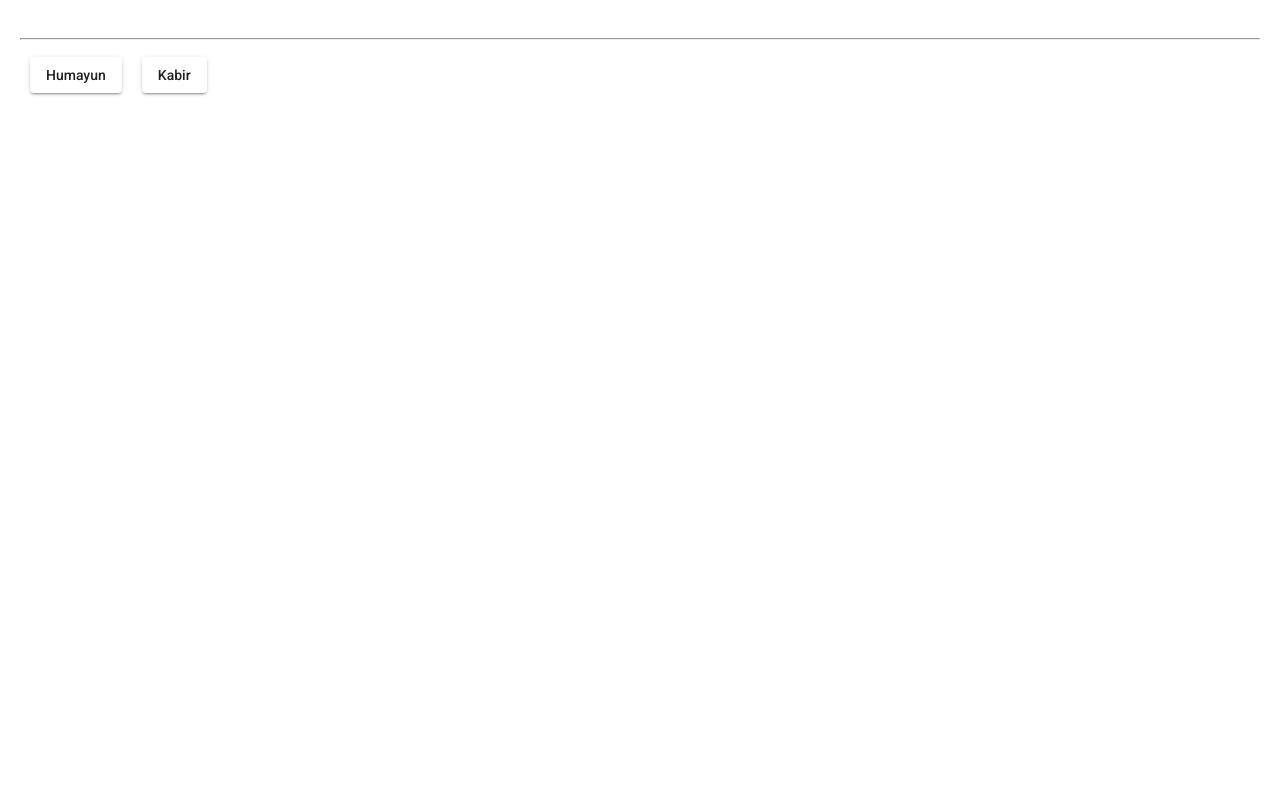
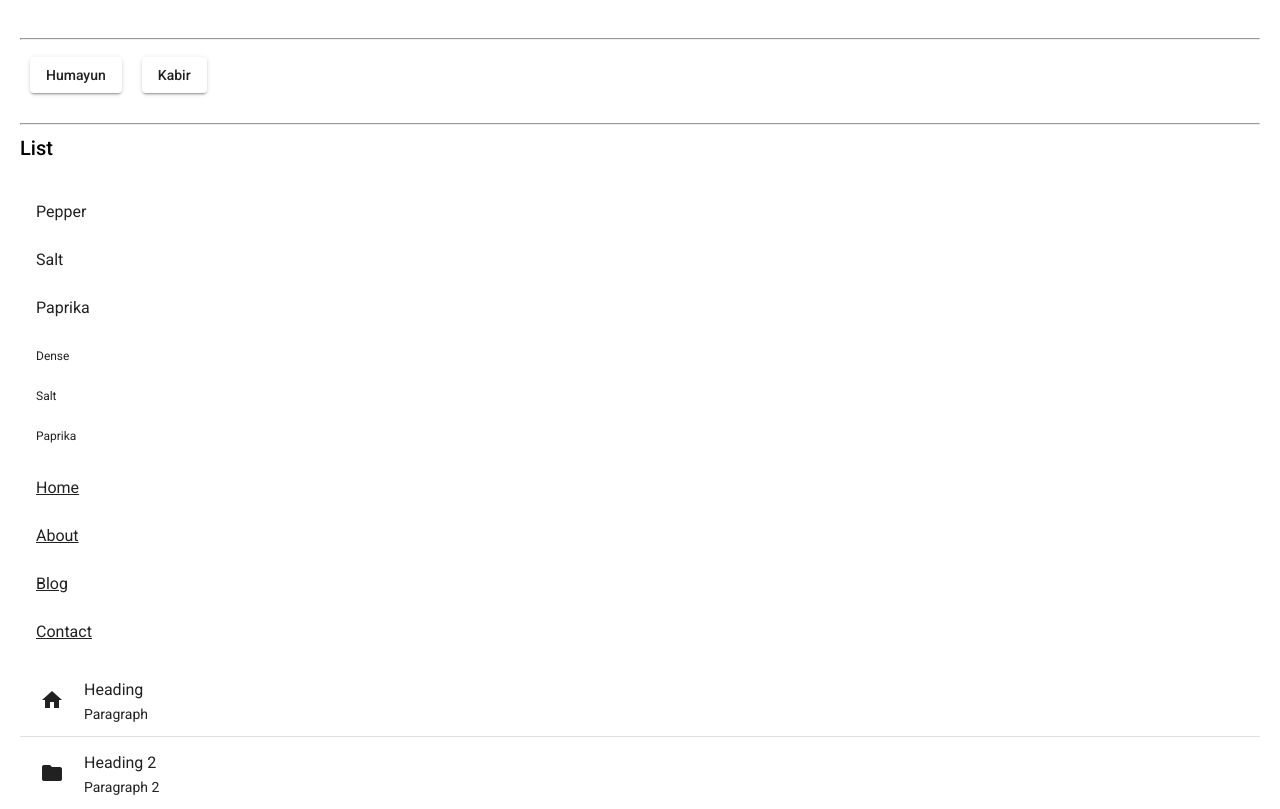
Before and after one commit to mhkmcp/angular-material, an Angular app: page / in a window 1280 px wide. Shown: the part 2740-3549 px from the top of the page. Before the commit the page ends 2843 px from the top, so only its background shows below. Built offline with nearby package versions, Linux system fonts and the light colour scheme.

Commit message:
added list

```diff
--- a/src/app/app.component.html
+++ b/src/app/app.component.html
@@ -194,3 +194,41 @@
     [matMenuTriggerFor]="lazyMenu"
     >Kabir</button>
 </section>
+
+<section>
+  <hr>
+  <h2>List</h2>
+  <mat-list>
+    <mat-list-item> Pepper </mat-list-item>
+    <mat-list-item> Salt </mat-list-item>
+    <mat-list-item> Paprika </mat-list-item>
+   </mat-list>
+
+   <mat-list dense>
+    <mat-list-item> Dense </mat-list-item>
+    <mat-list-item> Salt </mat-list-item>
+    <mat-list-item> Paprika </mat-list-item>
+   </mat-list>
+
+   <mat-list>
+     <a mat-list-item href="#">Home</a>
+     <a mat-list-item href="#">About</a>
+     <a mat-list-item href="#">Blog</a>
+     <a mat-list-item href="#">Contact</a>
+   </mat-list>
+
+
+   <mat-list>
+    <mat-list-item>
+      <mat-icon matListIcon>home</mat-icon>
+      <h3 matLine>Heading</h3>
+      <p matLine>Paragraph</p>
+    </mat-list-item>
+    <mat-divider></mat-divider>
+    <mat-list-item>
+      <mat-icon matListIcon>folder</mat-icon>
+      <h3 matLine>Heading 2</h3>
+      <p matLine>Paragraph 2</p>
+    </mat-list-item>
+   </mat-list>
+</section>
--- a/src/app/material/material.module.ts
+++ b/src/app/material/material.module.ts
@@ -6,6 +6,8 @@ import { MatBadgeModule } from '@angular/material/badge';
 import { MatProgressSpinnerModule } from '@angular/material/progress-spinner';
 import { MatSidenavModule } from '@angular/material/sidenav';
 import { MatMenuModule } from '@angular/material/menu';
+import { MatListModule } from '@angular/material/list';
+import { MatDividerModule } from '@angular/material/divider';
 
 
 
@@ -17,6 +19,8 @@ const MaterialComponents = [
   MatProgressSpinnerModule,
   MatSidenavModule,
   MatMenuModule,
+  MatListModule,
+  MatDividerModule,
 ]
 
 @NgModule({
```
